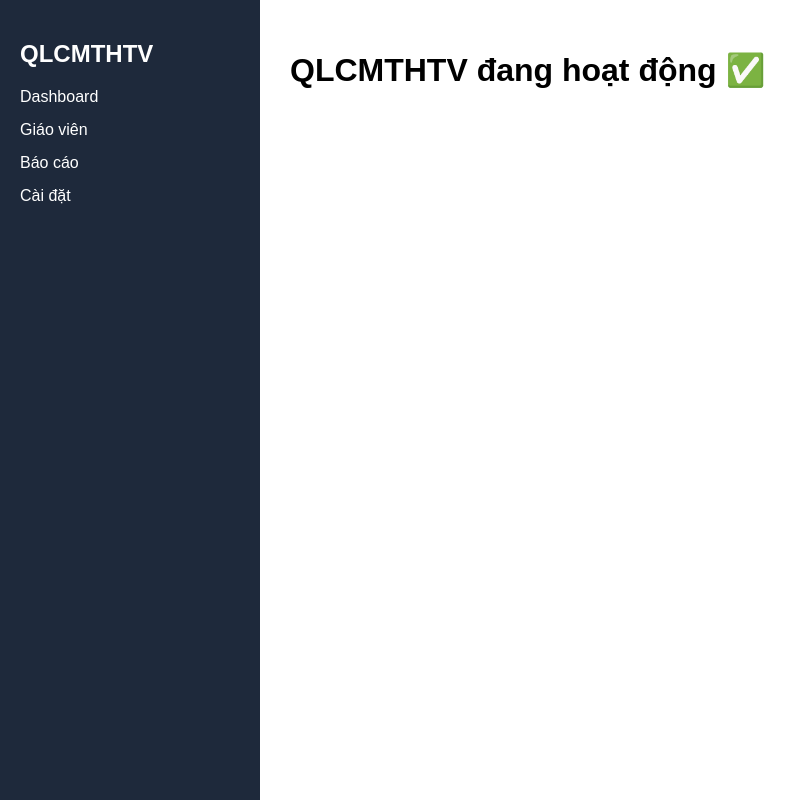
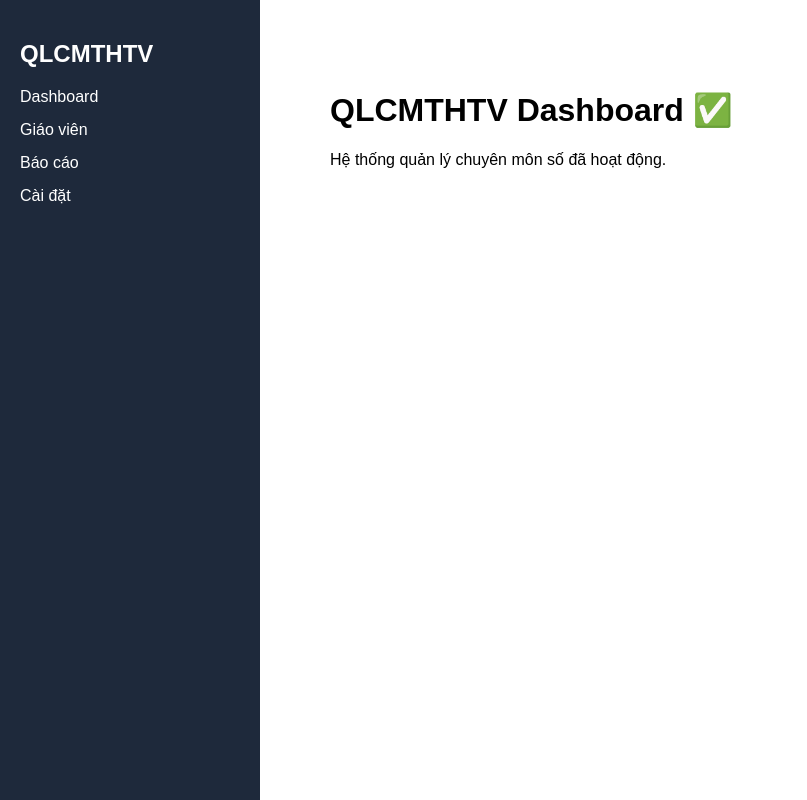
Before and after one commit to nxvinhthtvtuyhoa-cyber/QLCMTHTV, a Next.js app: page / in a window 1280 px wide. Shown: the whole page, without its empty margins (0-807 px from the left). Built offline with nearby package versions, Linux system fonts and the light colour scheme.

Commit message:
Update page.js

```diff
--- a/app/page.js
+++ b/app/page.js
@@ -1,3 +1,8 @@
 export default function Home() {
-  return <h1>QLCMTHTV đang hoạt động ✅</h1>;
+  return (
+    <div style={{padding:40}}>
+      <h1>QLCMTHTV Dashboard ✅</h1>
+      <p>Hệ thống quản lý chuyên môn số đã hoạt động.</p>
+    </div>
+  );
 }
```
